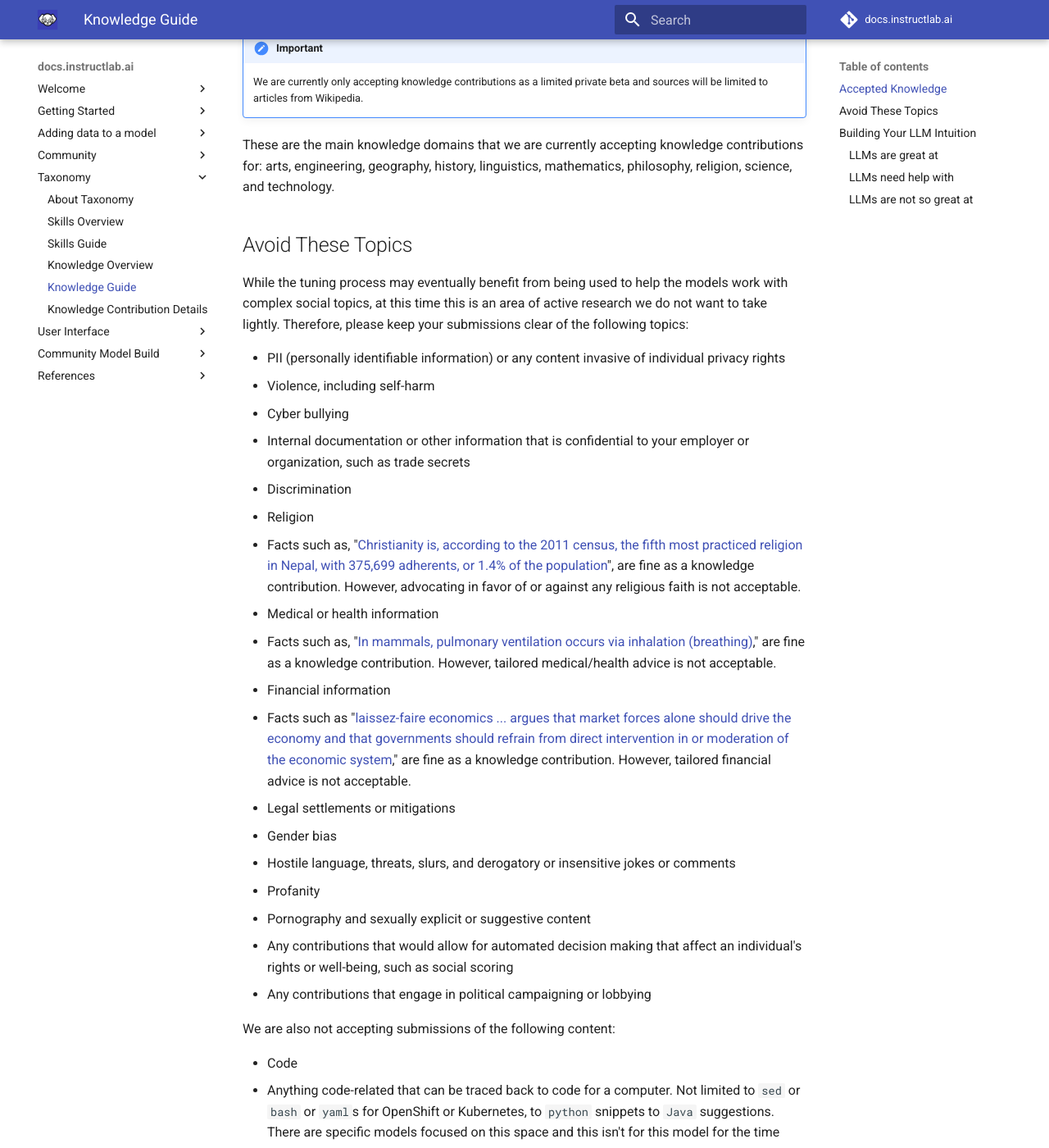
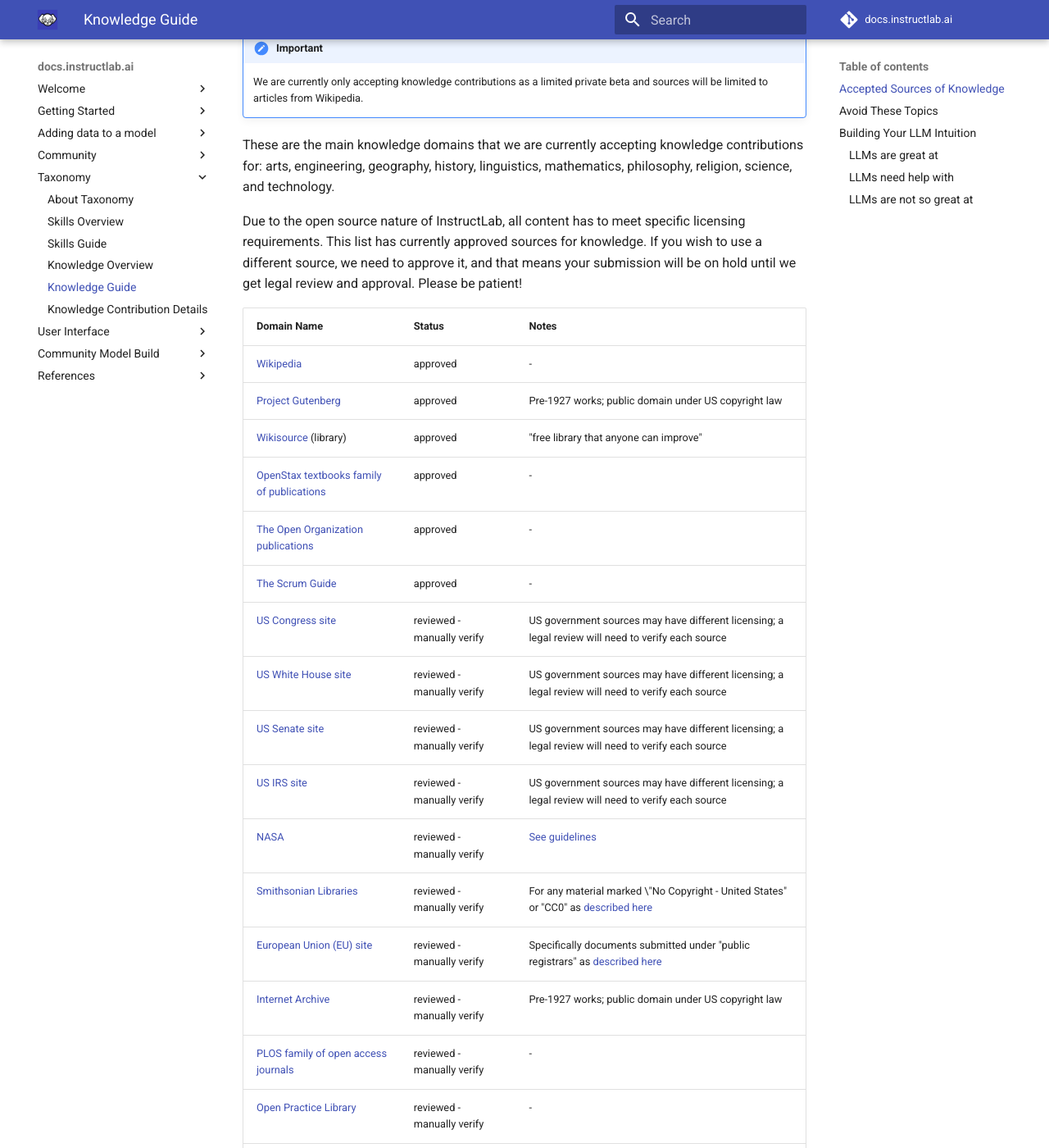
Before and after one commit to instructlab/docs.instructlab.ai, an MkDocs documentation site: the page built from docs/taxonomy/knowledge/guide.md, in a window 1280 px wide and 1400 px high, scrolled down 606 px. Shown: the whole window at 82% size. Built offline with MkDocs 1.6.1 and Material for MkDocs 9.7.7, drawn with Linux system fonts in a browser that asks for light colours; comment, search, counter and statistics services are not loaded; some of the changed text lies outside the part shown.

Commit message:
docs(sources): add list of accepted sources from ADR/dev-docs
Signed-off-by: Laura Santamaria <nimbinatus@users.noreply.github.com>

```diff
--- a/docs/taxonomy/knowledge/guide.md
+++ b/docs/taxonomy/knowledge/guide.md
@@ -15,12 +15,36 @@
 
 You can learn more about the knowledge structure in [Getting Started with Knowledge contributions](https://github.com/instructlab/taxonomy/blob/main/README.md#getting-started-with-knowledge-contributions).
 
-## Accepted Knowledge
+## Accepted Sources of Knowledge
 
 !!! important
     We are currently only accepting knowledge contributions as a limited private beta and sources will be limited to articles from Wikipedia.
 
 These are the main knowledge domains that we are currently accepting knowledge contributions for:  arts, engineering, geography, history, linguistics, mathematics, philosophy, religion, science, and technology.
+
+Due to the open source nature of InstructLab, all content has to meet specific licensing requirements. This list has currently approved sources for knowledge. If you wish to use a different source, we need to approve it, and that means your submission will be on hold until we get legal review and approval. Please be patient!
+
+Domain Name | Status | Notes
+--|--|--
+[Wikipedia](https://en.wikipedia.org/wiki/Main_Page) | approved | -
+[Project Gutenberg](https://www.gutenberg.org) | approved | Pre-1927 works; public domain under US copyright law
+[Wikisource](https://en.wikisource.org) (library) | approved | "free library that anyone can improve"
+[OpenStax textbooks family of publications](https://openstax.org/subjects) | approved | -
+[The Open Organization publications](https://theopenorganization.org) | approved | -
+[The Scrum Guide](https://scrumguides.org/index.html) | approved | -
+[US Congress site](https://www.congress.gov) | reviewed - manually verify | US government sources may have different licensing; a legal review will need to verify each source
+[US White House site](https://www.whitehouse.gov) | reviewed - manually verify | US government sources may have different licensing; a legal review will need to verify each source
+[US Senate site](https://www.senate.gov) | reviewed - manually verify | US government sources may have different licensing; a legal review will need to verify each source
+[US IRS site](https://www.irs.gov) | reviewed - manually verify | US government sources may have different licensing; a legal review will need to verify each source
+[NASA](https://www.nasa.gov) | reviewed - manually verify | [See guidelines](https://www.nasa.gov/nasa-brand-center/images-and-media/)
+[Smithsonian Libraries](https://library.si.edu/) | reviewed - manually verify | For any material marked \"No Copyright - United States" or "CC0" as [described here](https://library.si.edu/copyright)
+[European Union (EU) site](https://european-union.europa.eu/) | reviewed - manually verify | Specifically documents submitted under "public registrars" as [described here](https://european-union.europa.eu/principles-countries-history/principles-and-values/access-information_en)
+[Internet Archive](https://archive.org/) | reviewed - manually verify | Pre-1927 works; public domain under US copyright law
+[PLOS family of open access journals](https://plos.org/publish) | reviewed - manually verify | -
+[Open Practice Library](https://openpracticelibrary.com/) | reviewed - manually verify | -
+[Cynefin.io wiki](https://cynefin.io/wiki/Main_Page) | reviewed - manually verify | -
+[The Open Education Project](https://research.redhat.com/blog/research_project/foundations-in-open-source-education/) | reviewed - manually verify | -
+
 
 ## Avoid These Topics
 
```
